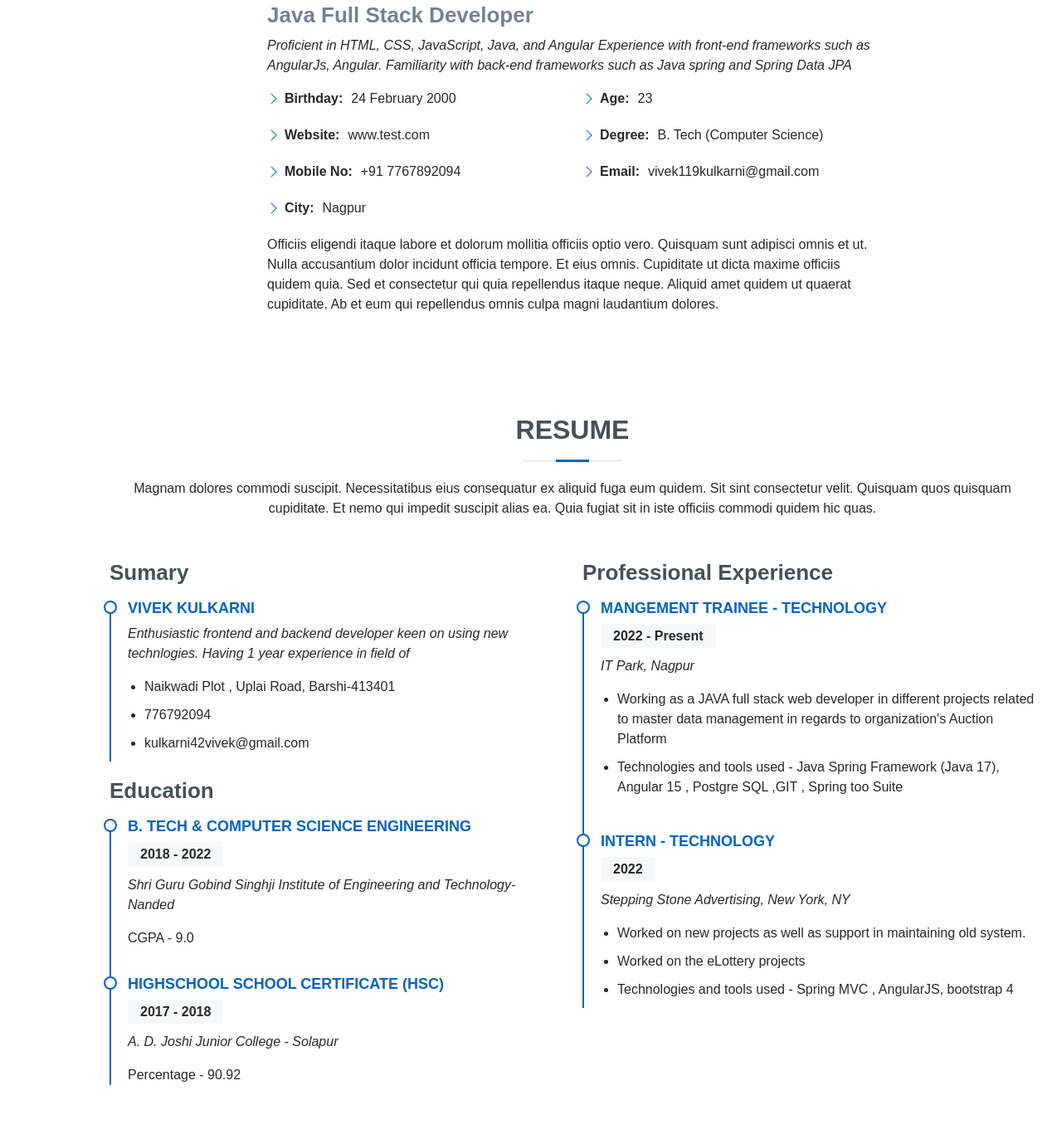
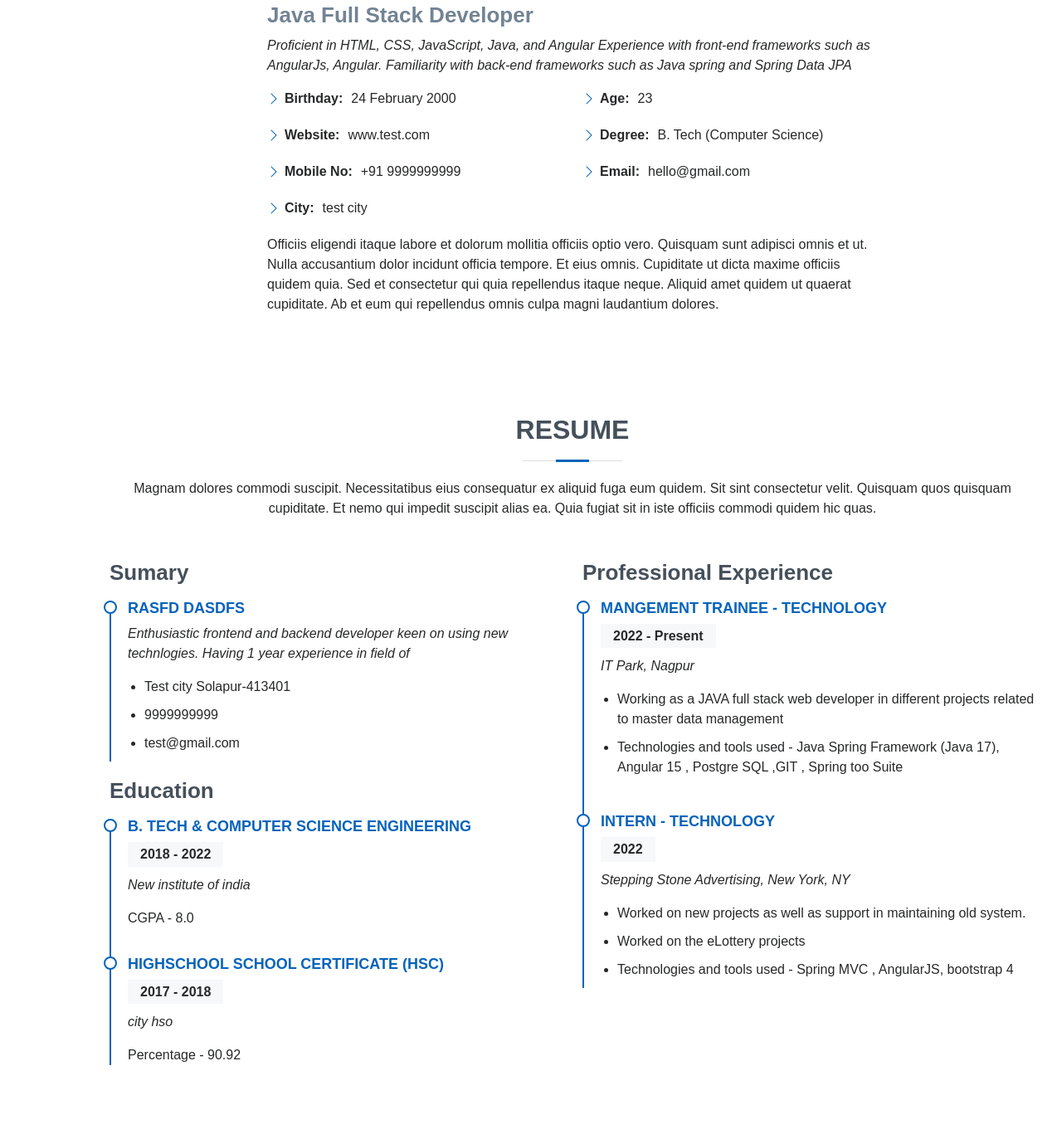
Before and after one commit to kulkarni42vivek/portfolio-site, a plain HTML site: page index.html in a window 1280 px wide. Shown: the part 1013-2380 px from the top of the page at 83% size. Drawn offline with Linux system fonts and the light colour scheme; a web font is replaced by a local one.

Commit message:
test msg

```diff
--- a/index.html
+++ b/index.html
@@ -115,11 +115,11 @@
                   </li>
                   <li>
                     <i class="bi bi-chevron-right"></i>
-                    <strong>Mobile No:</strong> <span>+91 7767892094</span>
+                    <strong>Mobile No:</strong> <span>+91 9999999999</span>
                   </li>
                   <li>
                     <i class="bi bi-chevron-right"></i>
-                    <strong>City:</strong> <span>Nagpur</span>
+                    <strong>City:</strong> test city<span></span>
                   </li>
                 </ul>
               </div>
@@ -136,7 +136,7 @@
                   <li>
                     <i class="bi bi-chevron-right"></i>
                     <strong>Email:</strong>
-                    <span>vivek119kulkarni@gmail.com</span>
+                    <span>hello@gmail.com</span>
                   </li>
 
                 </ul>
@@ -178,16 +178,16 @@
           <div class="col-lg-6">
             <h3 class="resume-title">Sumary</h3>
             <div class="resume-item pb-0">
-              <h4>Vivek Kulkarni</h4>
+              <h4>Rasfd Dasdfs</h4>
               <p>
                 <em>Enthusiastic frontend and backend developer keen on using new technlogies. Having 1 year experience
                   in field of
                 </em>
               </p>
               <ul>
-                <li>Naikwadi Plot , Uplai Road, Barshi-413401</li>
-                <li>776792094</li>
-                <li>kulkarni42vivek@gmail.com</li>
+                <li>Test city Solapur-413401</li>
+                <li>9999999999</li>
+                <li>test@gmail.com</li>
               </ul>
             </div>
 
@@ -195,15 +195,15 @@
             <div class="resume-item">
               <h4>B. Tech &amp; Computer Science Engineering</h4>
               <h5>2018 - 2022</h5>
-              <p><em>Shri Guru Gobind Singhji Institute of Engineering and Technology- Nanded</em></p>
+              <p><em>New institute of india</em></p>
               <p>
-                CGPA - 9.0
+                CGPA - 8.0
               </p>
             </div>
             <div class="resume-item">
               <h4> Highschool School Certificate (HSC)</h4>
               <h5>2017 - 2018</h5>
-              <p><em>A. D. Joshi Junior College - Solapur</em></p>
+              <p><em>city hso</em></p>
               <p>
                 Percentage - 90.92
               </p>
@@ -218,7 +218,7 @@
               <ul>
                 <li>
                   Working as a JAVA full stack web developer in different projects related to
-                  master data management in regards to organization's Auction Platform
+                  master data management
                 </li>
                 <li>
                   Technologies and tools used - Java Spring Framework (Java 17), Angular 15 ,
@@ -681,19 +681,19 @@
               <div class="address">
                 <i class="bi bi-geo-alt"></i>
                 <h4>Address</h4>
-                <p>Naikwadi Plot, Uplai Road, Barshi -413401</p>
+                <p>test asdf -444444</p>
               </div>
 
               <div class="email">
                 <i class="bi bi-envelope"></i>
                 <h4>Email</h4>
-                <p>kulkarni42vivek@gmail.com</p>
+                <p>test@gmail.com</p>
               </div>
 
               <div class="phone">
                 <i class="bi bi-phone"></i>
                 <h4>Call</h4>
-                <p>+91 77678 92094</p>
+                <p>+91 9999999999</p>
               </div>
             </div>
           </div>
@@ -743,7 +743,7 @@
         <a href="https://github.com/vivek119kulkarni" class="github" target="_blank"><i class="bx bxl-github"></i></a>
       </div>
 
-      <div class="credits">Designed by Vivek Kulkarni</div>
+      <div class="credits">Designed by Test asf</div>
     </div>
   </footer>
   <!-- End Footer -->
```
Also changed, not shown: Readme.txt (deleted), 1 other file.
